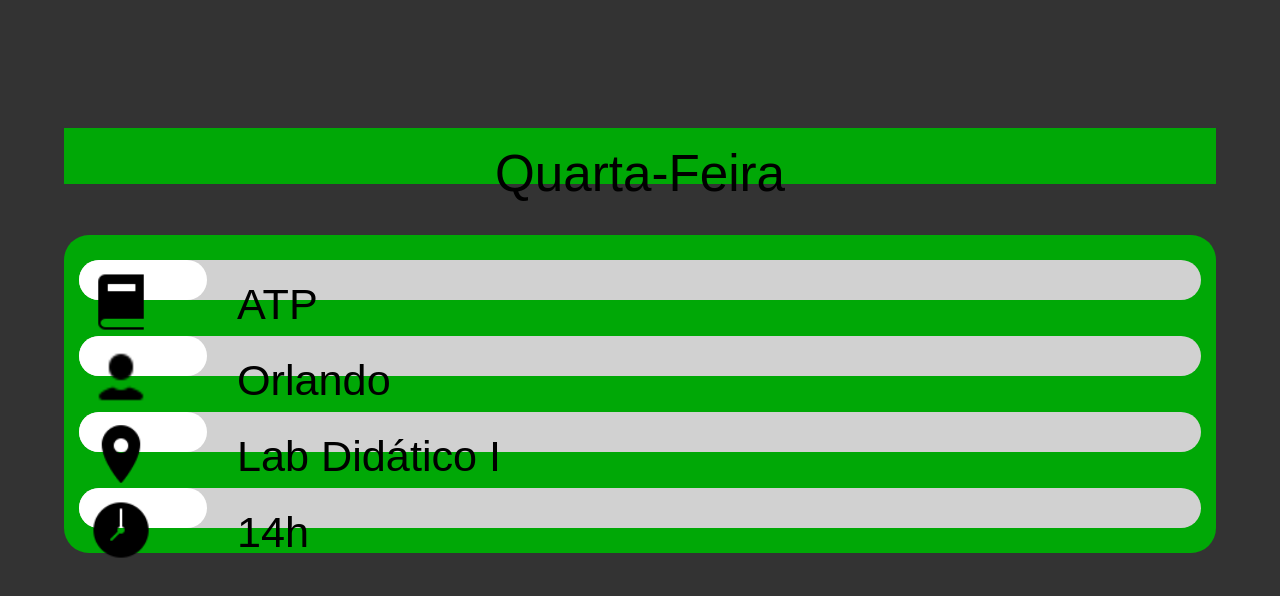
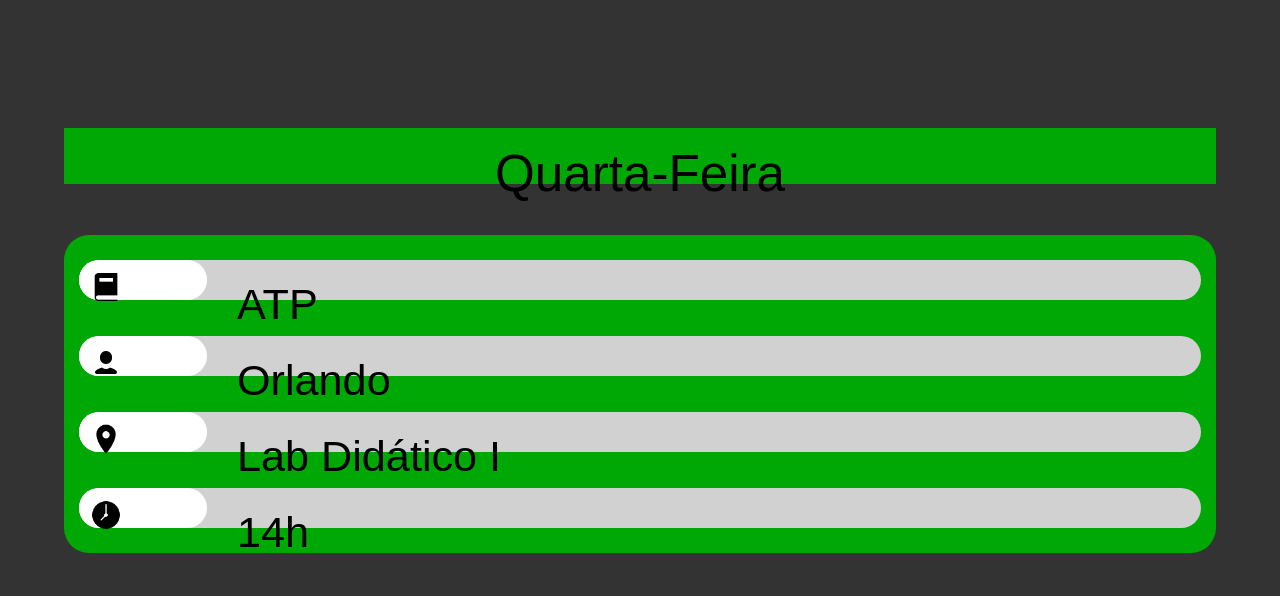
Before and after one commit to UberEats54/programacao-aulas, a plain HTML site: page index.html in a window 1280 px wide. Drawn offline with Linux system fonts and the light colour scheme.

Commit message:
Update index.html

```diff
--- a/index.html
+++ b/index.html
@@ -12,7 +12,7 @@
     <div class="container">
         <div class="lista">
             <div class="imageContainer">
-                <img src="Images/icons8-book-50.png" alt="book" height="60px">
+                <img src="Images/icons8-book-50.png" alt="book" height="30px">
             </div>
             <div class="textHolder">
                 <p id="tagMateria">Materia</p>
@@ -21,7 +21,7 @@
         <br><br>
         <div class="lista">
             <div class="imageContainer">
-                <img src="Images/icons8-pessoa-do-sexo-masculino-30.png" alt="teacher" height="60px">
+                <img src="Images/icons8-pessoa-do-sexo-masculino-30.png" alt="teacher" height="30px">
             </div>
             <div class="textHolder">
                 <p id="tagProfessor">Professor</p>
@@ -30,7 +30,7 @@
         <br><br>
         <div class="lista">
             <div class="imageContainer">
-                <img src="Images/icons8-marcador-50.png" alt="pin" height="60px">
+                <img src="Images/icons8-marcador-50.png" alt="pin" height="30px">
             </div>
             <div class="textHolder">
                 <p id="tagLocal">Local</p>
@@ -39,7 +39,7 @@
         <br><br>
         <div class="lista">
             <div class="imageContainer">
-                <img src="Images/icons8-relógio-50.png" alt="book" height="60px">
+                <img src="Images/icons8-relógio-50.png" alt="book" height="30px">
             </div>
             <div class="textHolder">
                 <p id="tagHorario">Horario</p>
```
